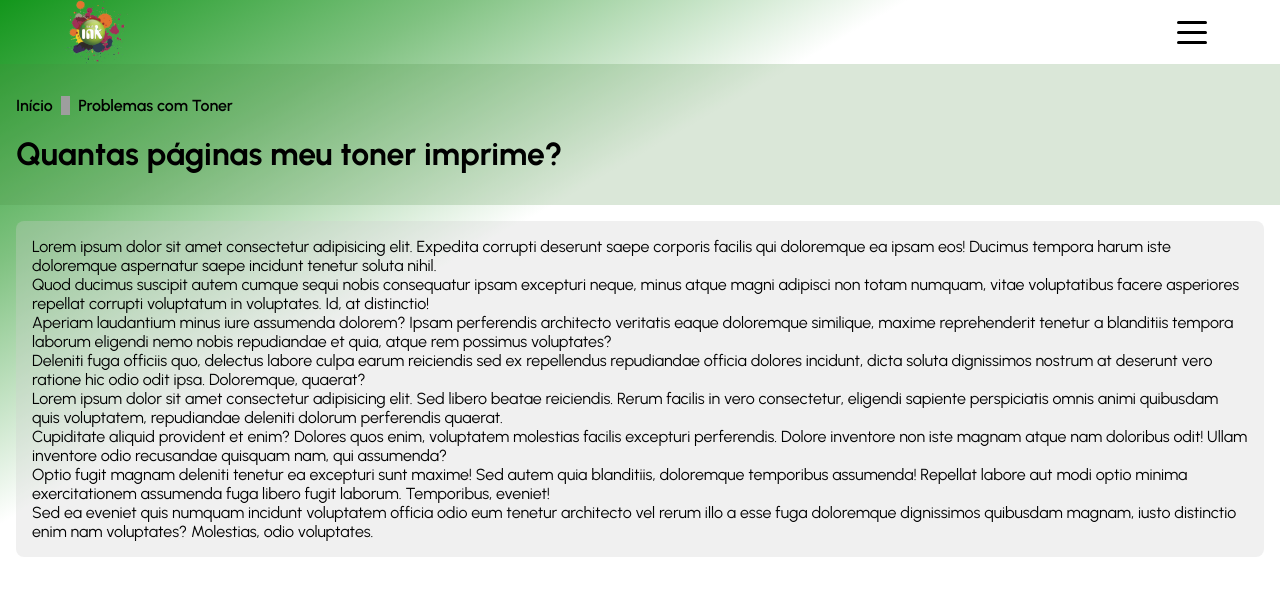
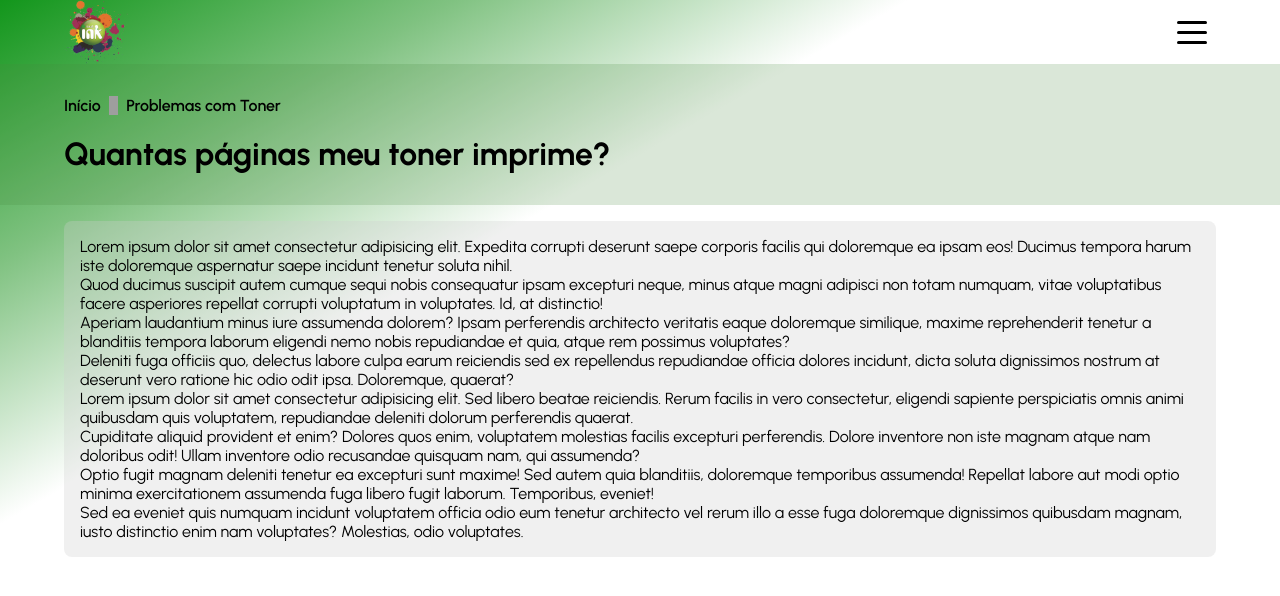
Before and after one commit to diegonacif/totalink-page, a React (Vite) app: page /article/how-many-pages in a window 1280 px wide. Shown: the top 596 px of the page. Built offline with nearby package versions, Linux system fonts and the light colour scheme; grey boxes are pictures that could not be loaded.

Commit message:
responsivity: faq pages for notebook breakpoint

```diff
--- a/src/articles/_Articles.scss
+++ b/src/articles/_Articles.scss
@@ -17,4 +17,10 @@
 
 
   }
+
+  @media only screen and ($notebook-size) {
+    main {
+      padding: 1rem 4rem;
+    }
+  }
 }
--- a/src/components/ArticleHeader/_ArticleHeader.scss
+++ b/src/components/ArticleHeader/_ArticleHeader.scss
@@ -26,4 +26,10 @@
       }
     }
   }
+
+  @media only screen and ($notebook-size) {
+    header {
+      padding: 2rem 4rem;
+    }
+  }
 }
--- a/src/css/App.css
+++ b/src/css/App.css
@@ -426,6 +426,11 @@
   border-radius: 8px;
   padding: 1rem;
 }
+@media only screen and (min-width: 1025px) {
+  .article-container main {
+    padding: 1rem 4rem;
+  }
+}
 
 .article-header header {
   display: flex;
@@ -451,13 +456,18 @@
 .article-header header nav .nav-variable-wrapper img {
   width: 0.6rem;
 }
+@media only screen and (min-width: 1025px) {
+  .article-header header {
+    padding: 2rem 4rem;
+  }
+}
 
 .faq-container {
   display: flex;
   flex-direction: column;
   width: 100%;
   height: 100%;
-  min-height: 100vh;
+  min-height: calc(100vh - 4rem);
   background-color: #fafafa;
 }
 .faq-container header {
@@ -570,6 +580,11 @@
 .faq-toner-container section img {
   width: 0.9rem;
 }
+@media only screen and (min-width: 1025px) {
+  .faq-toner-container section {
+    padding: 0 4rem;
+  }
+}
 
 .request-quote-container header {
   position: relative;
--- a/src/pages/FAQ/FaqToner/_FaqToner.scss
+++ b/src/pages/FAQ/FaqToner/_FaqToner.scss
@@ -23,4 +23,10 @@
       width: 0.9rem;
     }
   }
+
+  @media only screen and ($notebook-size) {
+    section {
+      padding: 0 4rem;
+    }
+  }
 }
--- a/src/pages/FAQ/_FAQ.scss
+++ b/src/pages/FAQ/_FAQ.scss
@@ -3,7 +3,7 @@
   flex-direction: column;
   width: 100%;
   height: 100%;
-  min-height: 100vh;
+  min-height: calc(100vh - 4rem);
   background-color: $white-bg;
 
   header {
```
Also changed, not shown: 1 other file (tests, documents, lock files or other folders).
